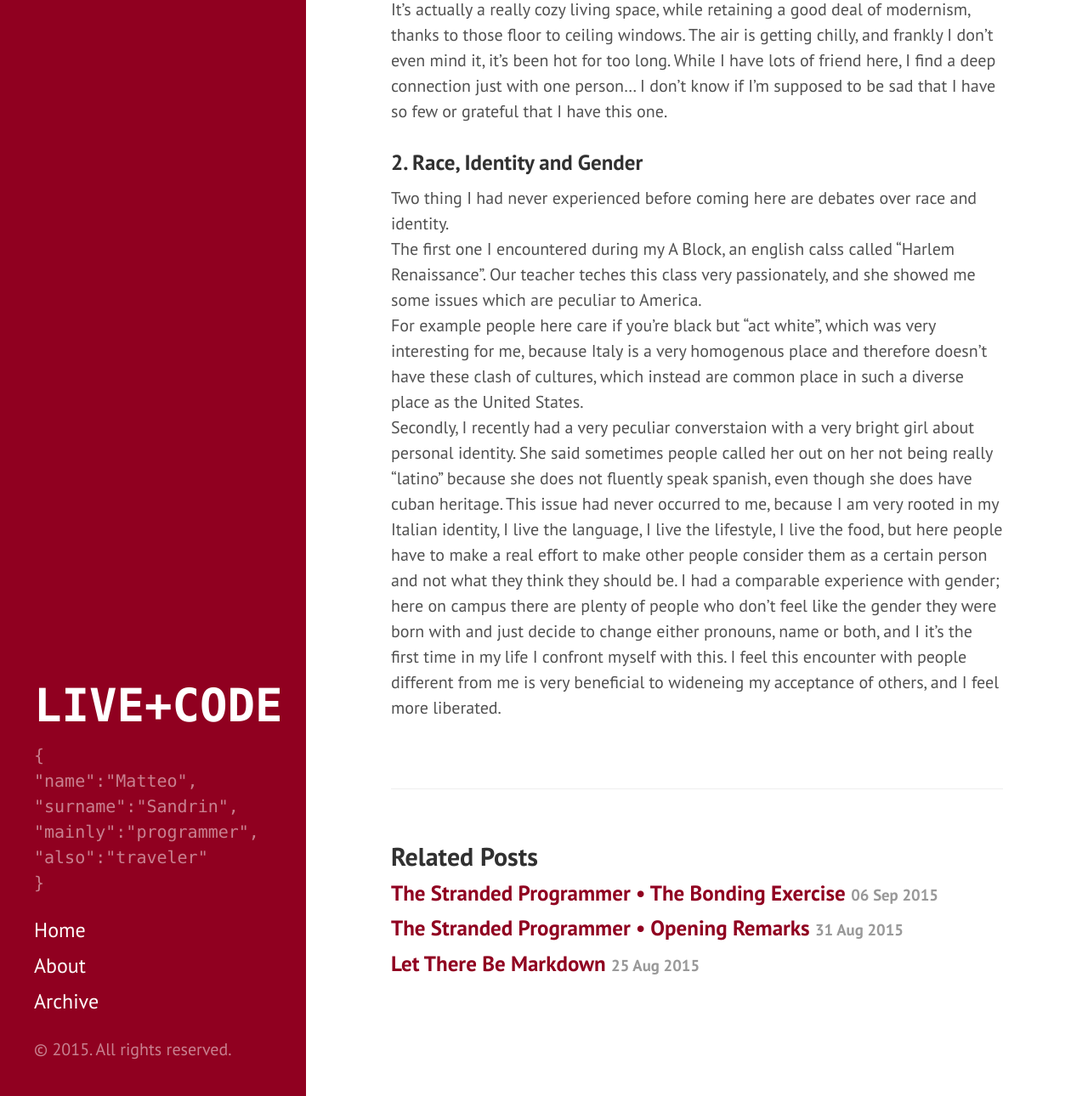
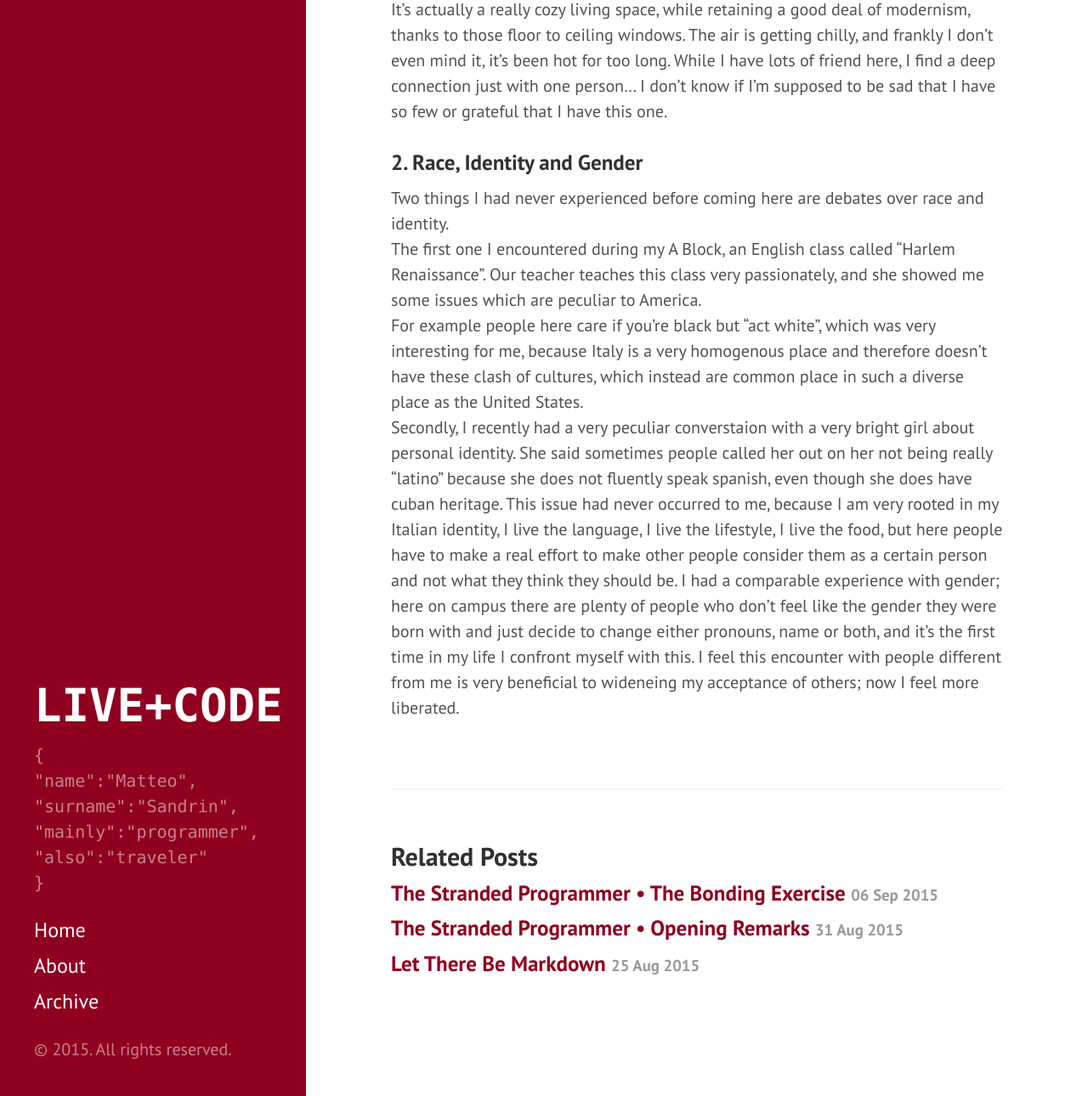
Before and after one commit to matteosandrin/matteosandrin.github.io, a Jekyll site: the page built from _posts/2015-09-16-the-stranded-programmer-deep-stuff.md, in a window 1280 px wide and 1400 px high, scrolled down 555 px, cut to the strip 110-1400 px from the top of the window. Shown: the whole strip at 85% size. Built offline with Jekyll 4.4.1, drawn with Linux system fonts in a browser that asks for light colours; Markdown is read by kramdown in place of the engine named in the settings.

Commit message:
New post

```diff
--- a/_posts/2015-09-16-the-stranded-programmer-deep-stuff.md
+++ b/_posts/2015-09-16-the-stranded-programmer-deep-stuff.md
@@ -14,7 +14,7 @@ It's actually a really cozy living space, while retaining a good deal of moderni
 
 ### 2. Race, Identity and Gender
 
-Two thing I had never experienced before coming here are debates over race and identity.
-The first one I encountered during my A Block, an english calss called "Harlem Renaissance". Our teacher teches this class very passionately, and she showed me some issues which are peculiar to America.
+Two things I had never experienced before coming here are debates over race and identity.
+The first one I encountered during my A Block, an English class called "Harlem Renaissance". Our teacher teaches this class very passionately, and she showed me some issues which are peculiar to America.
 For example people here care if you're black but "act white", which was very interesting for me, because Italy is a very homogenous place and therefore doesn't have these clash of cultures, which instead are common place in such a diverse place as the United States.
-Secondly, I recently had a very peculiar converstaion with a very bright girl about personal identity. She said sometimes people called her out on her not being really "latino" because she does not fluently speak spanish, even though she does have cuban heritage. This issue had never occurred to me, because I am very rooted in my Italian identity, I live the language, I live the lifestyle, I live the food, but here people have to make a real effort to make other people consider them as a certain person and not what they think they should be. I had a comparable experience with gender; here on campus there are plenty of people who don't feel like the gender they were born with and just decide to change either pronouns, name or both, and I it's the first time in my life I confront myself with this. I feel this encounter with people different from me is very beneficial to wideneing my acceptance of others, and I feel more liberated.
+Secondly, I recently had a very peculiar converstaion with a very bright girl about personal identity. She said sometimes people called her out on her not being really "latino" because she does not fluently speak spanish, even though she does have cuban heritage. This issue had never occurred to me, because I am very rooted in my Italian identity, I live the language, I live the lifestyle, I live the food, but here people have to make a real effort to make other people consider them as a certain person and not what they think they should be. I had a comparable experience with gender; here on campus there are plenty of people who don't feel like the gender they were born with and just decide to change either pronouns, name or both, and it's the first time in my life I confront myself with this. I feel this encounter with people different from me is very beneficial to wideneing my acceptance of others; now I feel more liberated.
```
